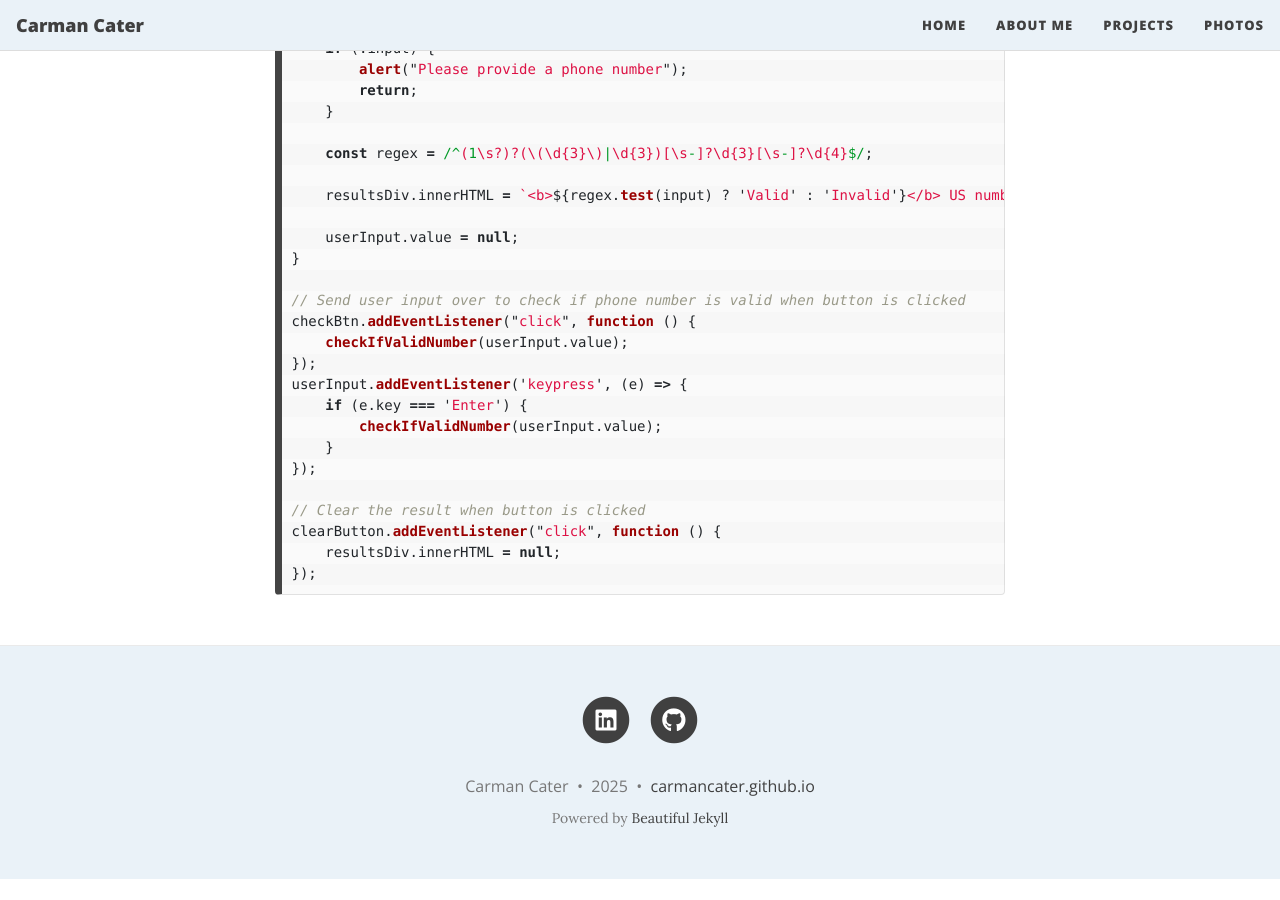
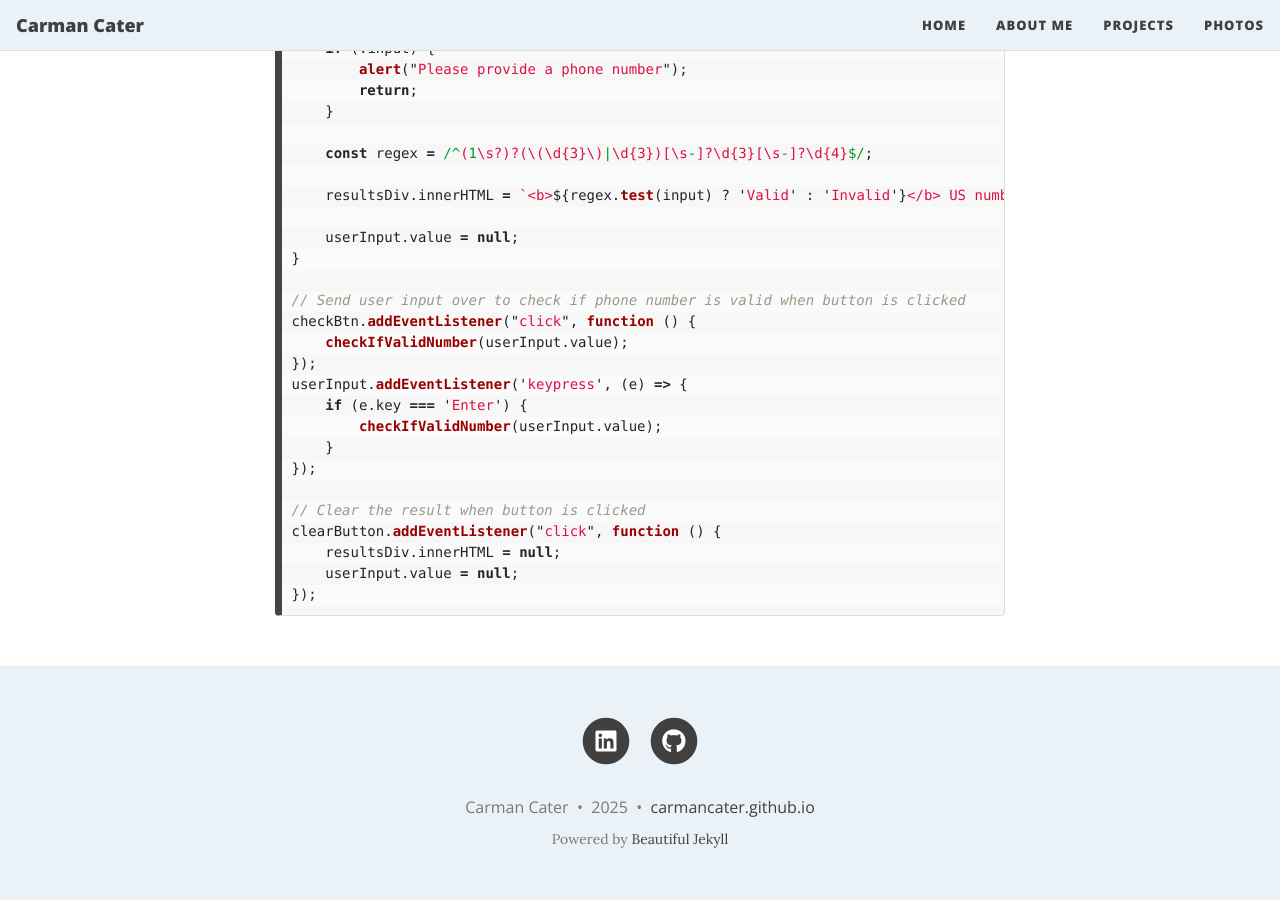
Before and after one commit to carmancater/carmancater.github.io, a Jekyll site: the page built from telephone-number-validatorJS.md, in a window 1280 px wide and 900 px high, scrolled down 729 px. Built offline with Jekyll 4.4.1, drawn with Linux system fonts in a browser that asks for light colours; nearby versions of some CDN libraries; before the commit the page ends 1608 px from its top, so only the background shows below that.

Commit message:
Update telephone-number-validatorJS.md

````diff
--- a/telephone-number-validatorJS.md
+++ b/telephone-number-validatorJS.md
@@ -41,5 +41,6 @@ userInput.addEventListener('keypress', (e) => {
 // Clear the result when button is clicked
 clearButton.addEventListener("click", function () {
     resultsDiv.innerHTML = null;
+    userInput.value = null;
 });
 ```
````
